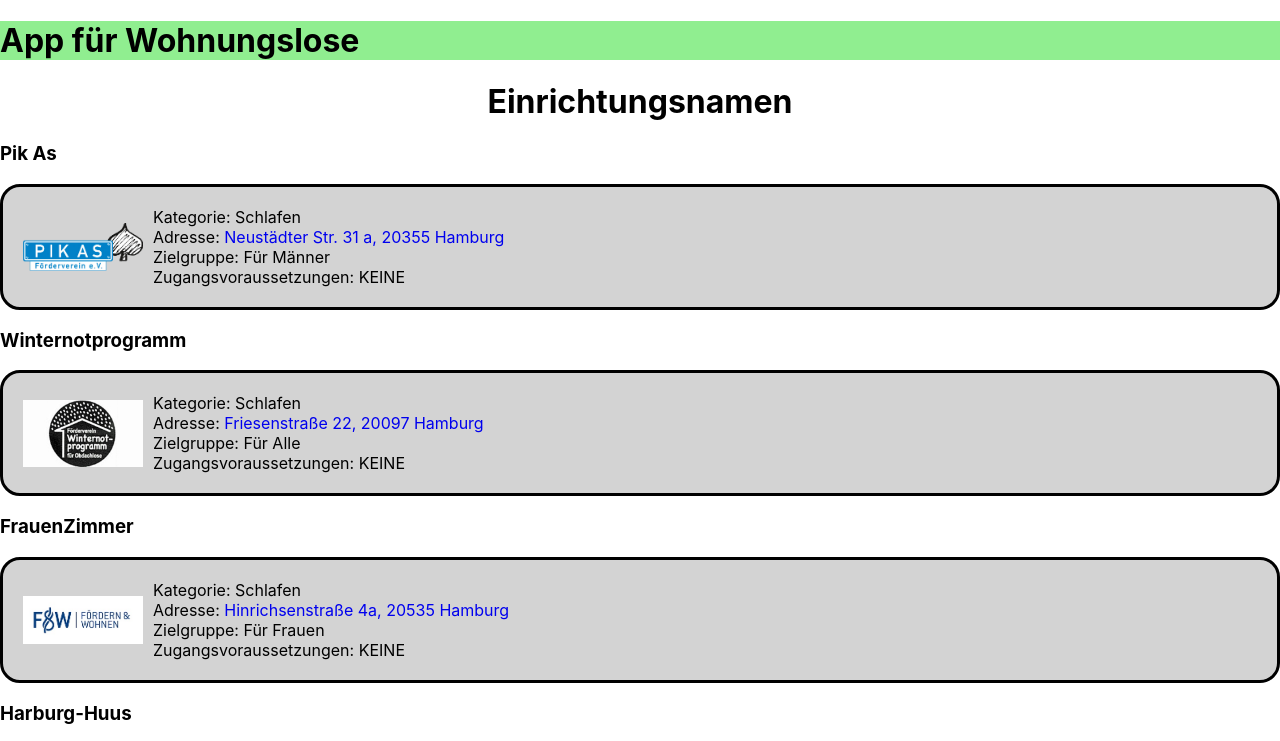
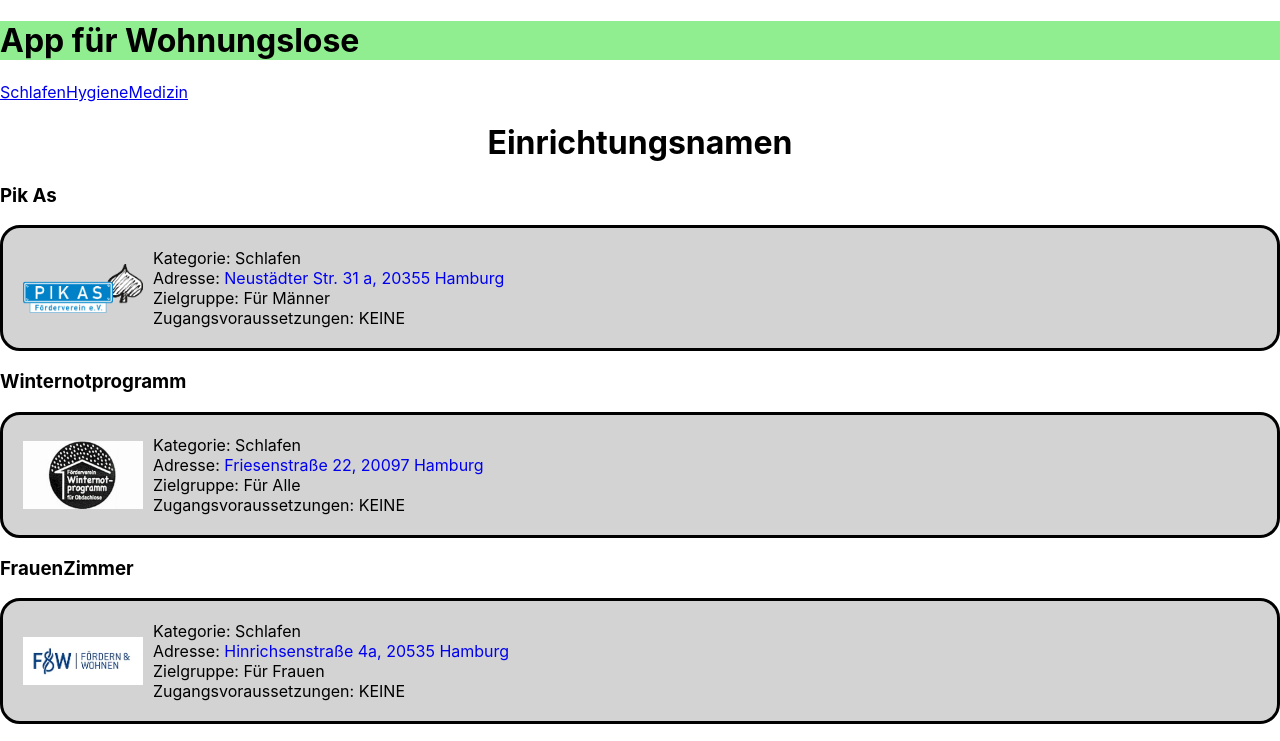
Before and after one commit to BucherLara/Capstone-Project, a Next.js app: page / in a window 1280 px wide. Shown: the top 741 px of the page. Built offline with nearby package versions, Linux system fonts and the light colour scheme.

Commit message:
add pages: schlafen,medizin,hygiene and a button to the landingpage

```diff
--- /dev/null
+++ b/components/Navigation/NavLandingpage/index.js
@@ -0,0 +1,10 @@
+import Link from "next/link";
+export default function NavLandingpage() {
+  return (
+    <>
+      <Link href={"/schlafen"}>Schlafen</Link>
+      <Link href={"/hygiene"}>Hygiene</Link>
+      <Link href={"/medizin"}>Medizin</Link>
+    </>
+  );
+}
--- a/helpers/hooks.js
+++ b/helpers/hooks.js
@@ -15,7 +15,7 @@ import { useCallback, useEffect, useState } from "react";
 export function useLocalStorage(key, initialState) {
   // Set the desired initialState
   const [state, setState] = useState(initialState);
-  console.log(state);
+
   // Provide a custom setter function that updates the state and writes to localStorage
   const setStateAndLocalStorage = useCallback(
     (callbackOrValue) => {
--- a/pages/_app.js
+++ b/pages/_app.js
@@ -9,11 +9,6 @@ function MyApp({ Component, pageProps }) {
     "facilities",
     initialState
   );
-  const [storage, setStorage] = useLocalStorage("flamingo-capstone", []);
-
-  // useEffect(() => {
-  //   window.localStorage.setItem("rest", "ghzgdzhs");
-  // }, []);
 
   return (
     <>
--- a/pages/index.js
+++ b/pages/index.js
@@ -1,5 +1,6 @@
 import styled from "styled-components";
 import Head from "next/head";
+import NavLandingpage from "../components/Navigation/NavLandingpage";
 
 import FacilityList from "../components/FacilityList";
 
@@ -13,6 +14,7 @@ export default function Home({ facilities }) {
       </Head>
 
       <main>
+        <NavLandingpage />
         <Heading>Einrichtungsnamen</Heading>
         <FacilityList facilities={facilities}></FacilityList>
       </main>
```
Also changed, not shown: components/Navigation/MiniNavbar/index.js (added, +10 -0 lines), pages/hygiene/index.js (added, +10 -0 lines), pages/medizin/index.js (added, +9 -0 lines), pages/schlafen/index.js (added, +9 -0 lines).
